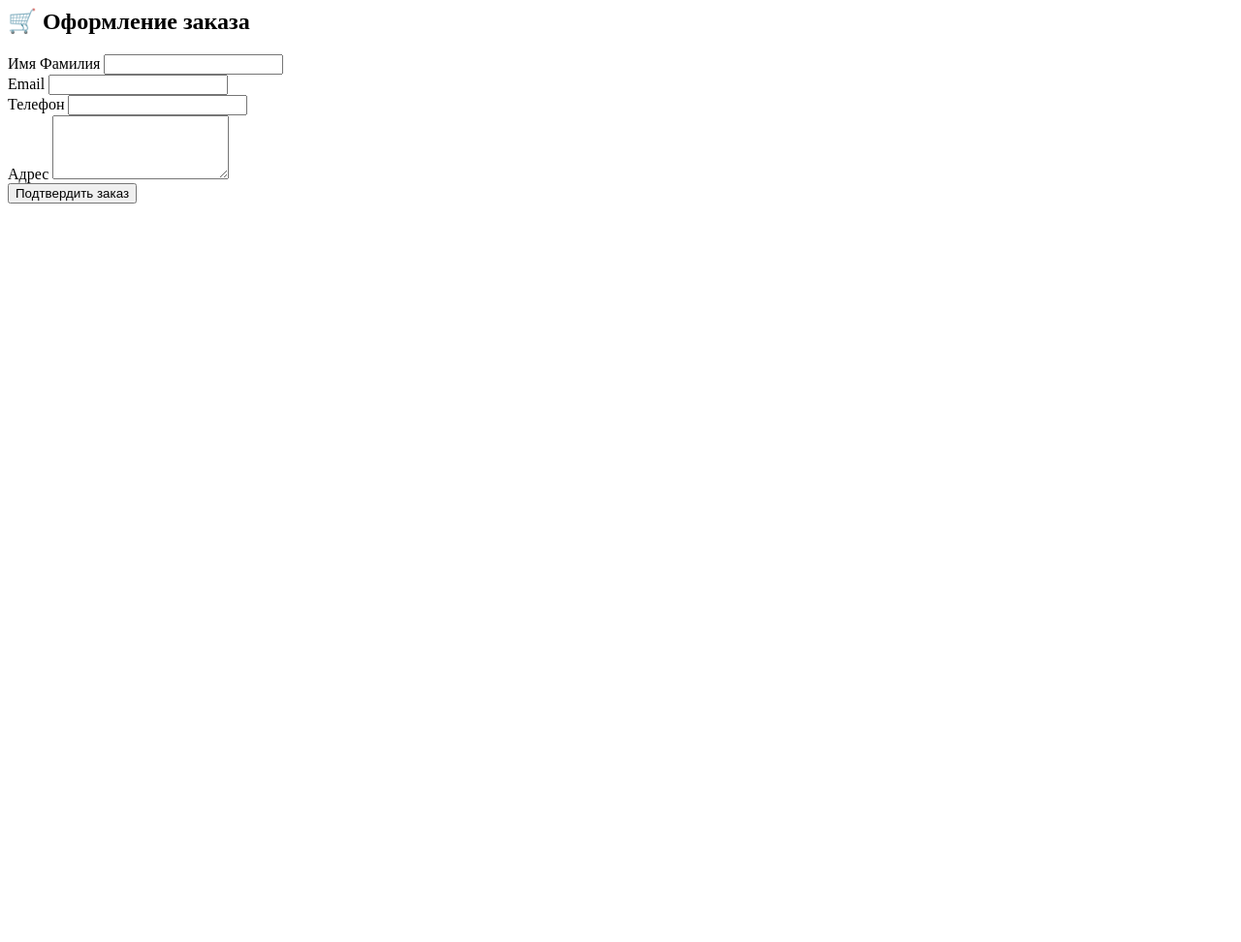
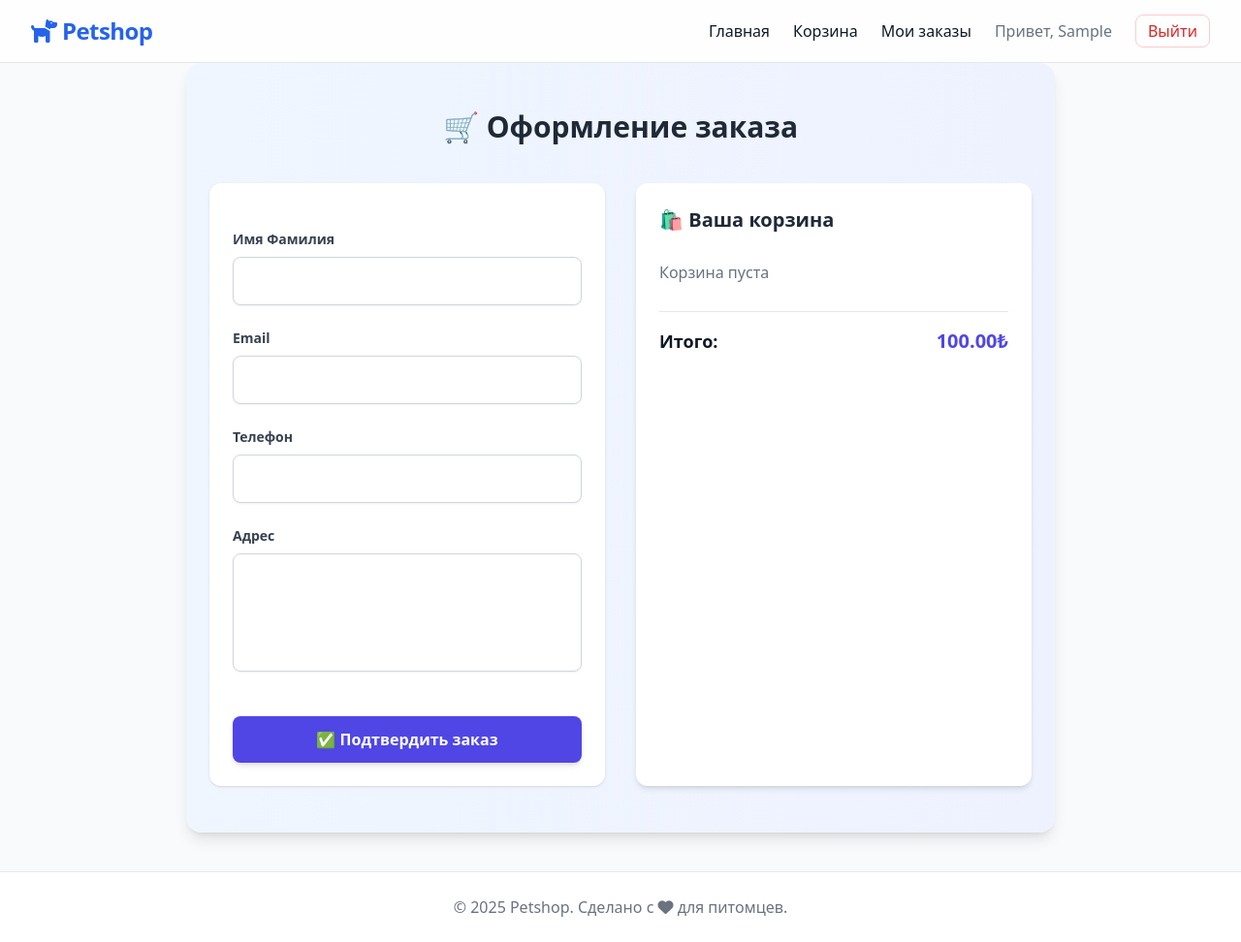
Before and after one commit to CyberB0x/Online_PetShop, a Django app: page /checkout/ in a window 1280 px wide. Shown: the whole page at 97% size. Before the commit the page ends 210 px from the top, so only its background shows below. Run offline with Django 5.2, Linux system fonts and the light colour scheme; a user stored in the database is signed in; tables that the repository leaves empty hold one stand-in row (values such as "Sample post"); some libraries are stand-ins or nearby versions.

Commit message:
online_petshop

```diff
--- a/petshop/frontend/templates/checkout.html
+++ b/petshop/frontend/templates/checkout.html
@@ -1,64 +1,96 @@
-<section class="max-w-2xl mx-auto py-12 px-4 sm:px-6 lg:px-8 bg-white shadow-md rounded-2xl">
-  <h2 class="text-3xl font-extrabold text-gray-900 mb-8 text-center">🛒 Оформление заказа</h2>
+{% extends 'base.html' %}
+{% block content %}
+<section class="max-w-4xl mx-auto py-12 px-6 bg-gradient-to-r from-blue-50 to-indigo-50 shadow-lg rounded-2xl">
+  <!-- Заголовок -->
+  <h2 class="text-3xl font-extrabold text-gray-800 mb-10 text-center">
+    🛒 Оформление заказа
+  </h2>
 
-  <form method="post" class="space-y-6">
+  <div class="grid md:grid-cols-2 gap-8">
+    <!-- Форма -->
+    <form method="post" class="space-y-6 bg-white p-6 rounded-xl shadow">
       {% csrf_token %}
 
       <!-- Имя -->
       <div>
-      <label for="full_name" class="block text-sm font-medium text-gray-700 mb-1">Имя Фамилия</label>
+        <label for="full_name" class="block text-sm font-semibold text-gray-700 mb-2">Имя Фамилия</label>
         <input
           type="text"
           name="full_name"
           id="full_name"
           required
-        class="w-full border border-gray-300 rounded-lg px-4 py-2 shadow-sm focus:ring-2 focus:ring-blue-500 focus:border-blue-500 transition"
+          class="w-full border border-gray-300 rounded-lg px-4 py-3 shadow-sm focus:ring-2 focus:ring-indigo-500 focus:border-indigo-500 transition"
         />
       </div>
 
       <!-- Email -->
       <div>
-      <label for="email" class="block text-sm font-medium text-gray-700 mb-1">Email</label>
+        <label for="email" class="block text-sm font-semibold text-gray-700 mb-2">Email</label>
         <input
           type="email"
           name="email"
           id="email"
           required
-        class="w-full border border-gray-300 rounded-lg px-4 py-2 shadow-sm focus:ring-2 focus:ring-blue-500 focus:border-blue-500 transition"
+          class="w-full border border-gray-300 rounded-lg px-4 py-3 shadow-sm focus:ring-2 focus:ring-indigo-500 focus:border-indigo-500 transition"
         />
       </div>
 
       <!-- Телефон -->
       <div>
-      <label for="phone" class="block text-sm font-medium text-gray-700 mb-1">Телефон</label>
+        <label for="phone" class="block text-sm font-semibold text-gray-700 mb-2">Телефон</label>
         <input
           type="text"
           name="phone"
           id="phone"
-        class="w-full border border-gray-300 rounded-lg px-4 py-2 shadow-sm focus:ring-2 focus:ring-blue-500 focus:border-blue-500 transition"
+          class="w-full border border-gray-300 rounded-lg px-4 py-3 shadow-sm focus:ring-2 focus:ring-indigo-500 focus:border-indigo-500 transition"
         />
       </div>
 
       <!-- Адрес -->
       <div>
-      <label for="address" class="block text-sm font-medium text-gray-700 mb-1">Адрес</label>
+        <label for="address" class="block text-sm font-semibold text-gray-700 mb-2">Адрес</label>
         <textarea
           name="address"
           id="address"
           rows="4"
           required
-        class="w-full border border-gray-300 rounded-lg px-4 py-2 shadow-sm focus:ring-2 focus:ring-blue-500 focus:border-blue-500 transition resize-none"
+          class="w-full border border-gray-300 rounded-lg px-4 py-3 shadow-sm focus:ring-2 focus:ring-indigo-500 focus:border-indigo-500 transition resize-none"
         ></textarea>
       </div>
 
       <!-- Кнопка -->
-    <div class="pt-4 text-center">
+      <div class="pt-4">
         <button
           type="submit"
-        class="bg-blue-600 text-white px-6 py-3 rounded-lg hover:bg-blue-700 transition font-medium shadow"
+          class="w-full bg-indigo-600 text-white px-6 py-3 rounded-lg hover:bg-indigo-700 transition font-semibold shadow-md"
         >
-        Подтвердить заказ
+          ✅ Подтвердить заказ
         </button>
       </div>
     </form>
+
+    <!-- Блок корзины -->
+    <div class="bg-white p-6 rounded-xl shadow-md">
+      <h3 class="text-xl font-bold text-gray-800 mb-4">🛍️ Ваша корзина</h3>
+      <ul class="divide-y divide-gray-200 mb-4">
+        {% for item in cart %}
+        <li class="py-3 flex justify-between items-center">
+          <div class="flex items-center space-x-3">
+            <img src="{{ item.product.image.url }}" alt="{{ item.product.name }}" class="w-16 h-16 rounded-md object-cover">
+            <span class="font-medium text-gray-700">{{ item.product.name }}</span>
+          </div>
+          <span class="font-semibold text-gray-900">{{ item.product.price }}₺ × {{ item.quantity }}</span>
+        </li>
+        {% empty %}
+        <li class="py-3 text-gray-500">Корзина пуста</li>
+        {% endfor %}
+      </ul>
+
+      <div class="flex justify-between items-center border-t pt-4">
+        <span class="text-lg font-bold">Итого:</span>
+        <span class="text-xl font-extrabold text-indigo-600">{{ total }}₺</span>
+      </div>
+    </div>
+  </div>
 </section>
+{% endblock %}
--- a/petshop/frontend/templates/order_success.html
+++ b/petshop/frontend/templates/order_success.html
@@ -1,3 +1,5 @@
+{% extends 'base.html' %}
+{% block content %}
 <section class="max-w-xl mx-auto py-16 px-4 sm:px-6 lg:px-8 text-center bg-white rounded-2xl shadow-md mt-10">
   <h2 class="text-3xl font-extrabold text-green-600 mb-4">Спасибо за заказ! 🎉</h2>
   <p class="text-lg text-gray-700 mb-2">Номер заказа: <span class="font-semibold">#{{ order.id }}</span></p>
@@ -9,3 +11,4 @@
     Вернуться в магазин
   </a>
 </section>
+{% endblock %}
--- a/petshop/orders/site_views.py
+++ b/petshop/orders/site_views.py
@@ -4,11 +4,7 @@ from django.contrib.auth.decorators import login_required
 from products.models import Product
 from .models import CartItem, Order, OrderItem
 from django.contrib import messages
-from .form import OrderForm
-
-@login_required
-def checkout(request):
-    pass
+from .forms import OrderForm
 
 @login_required
 def cart_view(request):
--- a/petshop/products/views.py
+++ b/petshop/products/views.py
@@ -3,7 +3,7 @@ from django.contrib import messages
 from django.contrib.auth.decorators import login_required
 from django.http import JsonResponse
 from .models import Product, Category
-from .forms import OrderForm
+from orders.forms import OrderForm
 from orders.models import CartItem, Order, OrderItem
 from .serializers import ProductSerializer
 from rest_framework import viewsets
@@ -126,7 +126,7 @@ def checkout(request):
                 )
             cart_items.delete()  # очищаем корзину
 
-            return redirect("order_success", order_id=order.id)
+            return render(request, "order_success.html", {"order": order})
     else:
         form = OrderForm()
 
```
Also changed, not shown: petshop/orders/forms.py (renamed from petshop/orders/form.py). Lines whose indentation alone changed are shown as unchanged.
